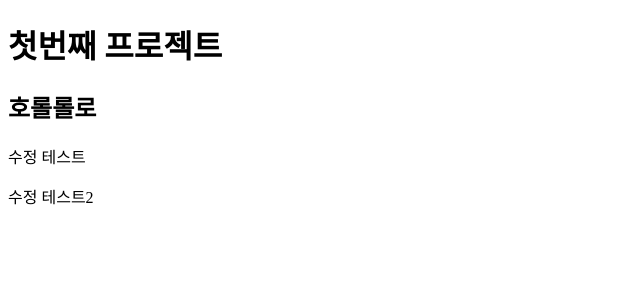
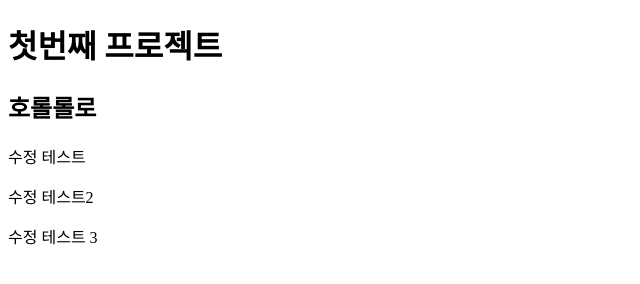
Before and after one commit to YS-0911/first-project, a plain HTML site: page index.html in a window 1280 px wide. Shown: the whole page, without its empty margins (0-640 px from the left). Drawn offline with Linux system fonts and the light colour scheme.

Commit message:
new code

```diff
--- a/index.html
+++ b/index.html
@@ -11,5 +11,6 @@
     <h2>호롤롤로</h2>
     <p>수정 테스트</p>
     <p>수정 테스트2</p>
+    <p>수정 테스트 3</p>
   </body>
 </html>
```
